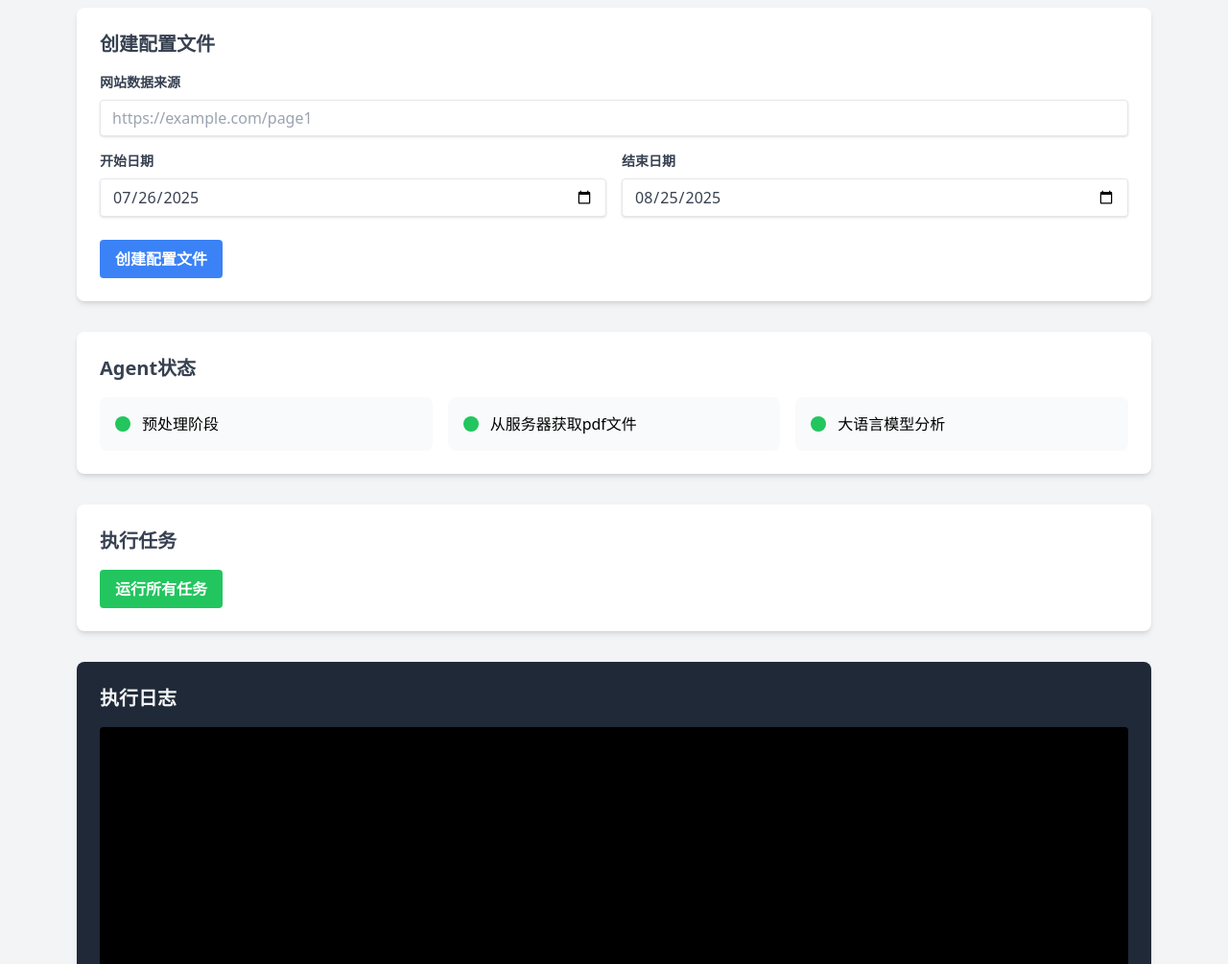
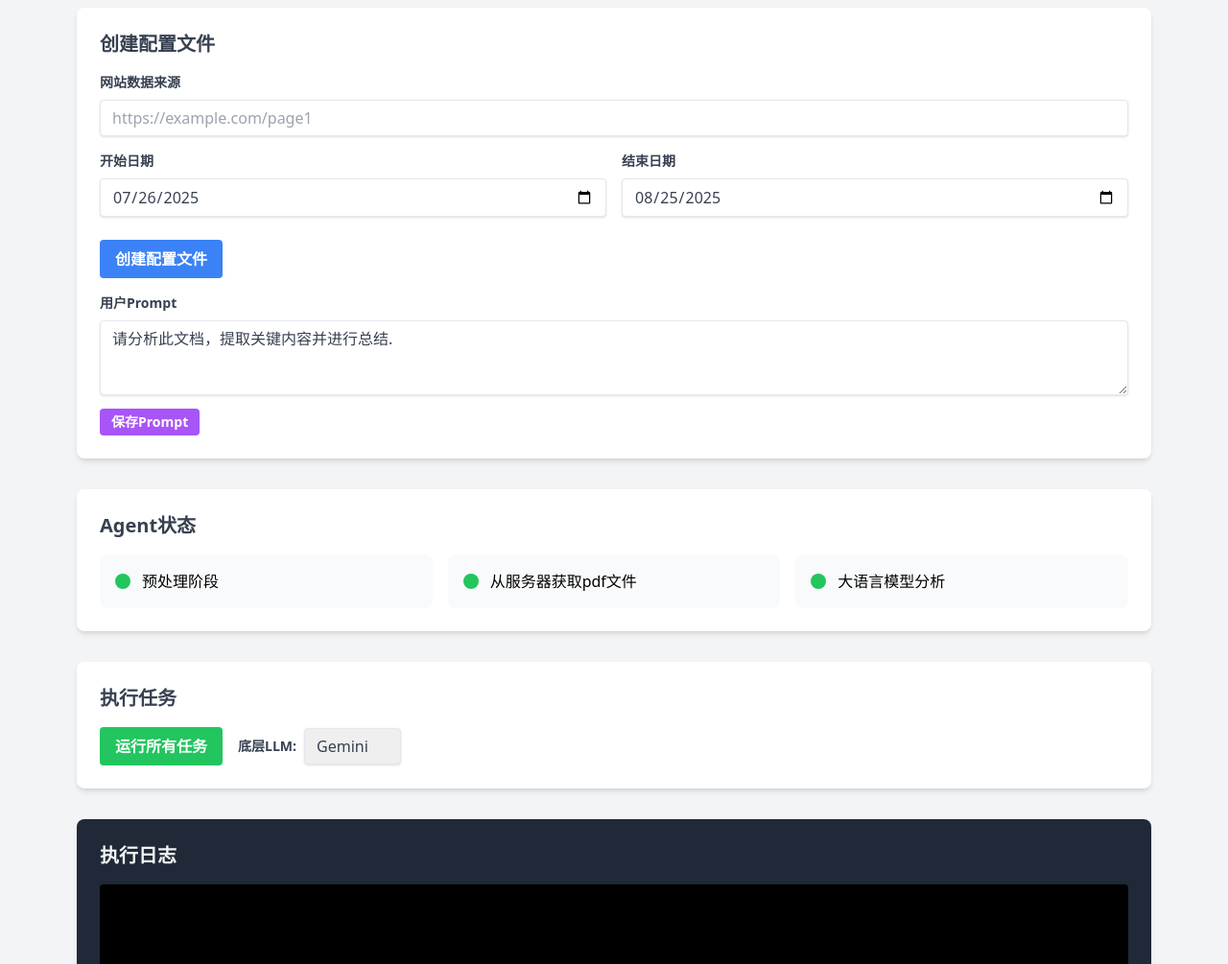
Before and after one commit to lin-zhao-lele/stagehand-example, a website: page public/index.html in a window 1280 px wide. Shown: the part 92-1097 px from the top of the page at 96% size. Drawn offline with nearby package versions, Linux system fonts and the light colour scheme.

Commit message:
version 0.2.3  UI change

```diff
--- a/config.json
+++ b/config.json
@@ -9,5 +9,6 @@
     "hrefs": [
         "https://www.cninfo.com.cn/new/disclosure/detail?plate=szse&orgId=gssz0002031&stockCode=002031&announcementId=1222180577&announcementTime=2024-12-30 11:00",
         "https://www.cninfo.com.cn/new/disclosure/detail?plate=szse&orgId=gssz0002031&stockCode=002031&announcementId=1222180575&announcementTime=2024-12-30 11:00"
-    ]
+    ],
+    "require": "请分析此文档，提取关键内容并进行总结."
 }
--- a/public/index.html
+++ b/public/index.html
@@ -66,6 +66,27 @@
                 >
                     {{ isProcessing ? '处理中...' : '创建配置文件' }}
                 </button>
+
+                <!-- 用户Prompt输入框 -->
+                <div class="mt-4">
+                    <label class="block text-gray-700 text-sm font-bold mb-2" for="userPrompt">
+                        用户Prompt
+                    </label>
+                    <textarea
+                        id="userPrompt"
+                        v-model="newUserPrompt"
+                        class="shadow appearance-none border rounded w-full py-2 px-3 text-gray-700 leading-tight focus:outline-none focus:shadow-outline"
+                        placeholder="请分析此文档，提取关键内容并进行总结."
+                        rows="3"
+                    ></textarea>
+                    <button
+                        @click="saveUserPrompt"
+                        class="mt-2 bg-purple-500 hover:bg-purple-700 text-white font-bold py-1 px-3 rounded text-sm focus:outline-none focus:shadow-outline"
+                        :disabled="isProcessing"
+                    >
+                        保存Prompt
+                    </button>
+                </div>
             </div>
 
             <!-- Agent状态指示区域 -->
@@ -90,13 +111,31 @@
             <!-- 运行控制区域 -->
             <div class="bg-white rounded-lg shadow-md p-6 mb-8">
                 <h2 class="text-xl font-semibold mb-4 text-gray-700">执行任务</h2>
+                <div class="flex flex-col sm:flex-row sm:items-center sm:space-x-4">
                     <button
                         @click="runAllTasks"
-                    class="bg-green-500 hover:bg-green-700 text-white font-bold py-2 px-4 rounded focus:outline-none focus:shadow-outline"
+                        class="bg-green-500 hover:bg-green-700 text-white font-bold py-2 px-4 rounded focus:outline-none focus:shadow-outline mb-2 sm:mb-0"
                         :disabled="isRunning || isProcessing"
                     >
                         {{ isRunning ? '运行中...' : '运行所有任务' }}
                     </button>
+
+                    <!-- LLM选择下拉菜单 -->
+                    <div class="flex items-center">
+                        <label class="block text-gray-700 text-sm font-bold mr-2" for="llmProvider">
+                            底层LLM:
+                        </label>
+                        <select
+                            id="llmProvider"
+                            v-model="selectedLLM"
+                            class="shadow appearance-none border rounded py-2 px-3 text-gray-700 leading-tight focus:outline-none focus:shadow-outline"
+                            :disabled="isRunning || isProcessing"
+                        >
+                            <option value="gemini">Gemini</option>
+                            <option value="deepseek">DeepSeek</option>
+                        </select>
+                    </div>
+                </div>
                 <p v-if="runCompleted" class="mt-4 text-green-600 font-medium">所有任务已成功完成！</p>
             </div>
 
@@ -121,6 +160,8 @@
                 const newTargetUrl = ref('');
                 const newStartDate = ref('');
                 const newEndDate = ref('');
+                const newUserPrompt = ref('请分析此文档，提取关键内容并进行总结.');
+                const selectedLLM = ref('gemini');
                 const isProcessing = ref(false);
                 const isRunning = ref(false);
                 const runCompleted = ref(false);
@@ -153,6 +194,51 @@
                     });
                 };
 
+                // 保存用户Prompt到config.json
+                const saveUserPrompt = async () => {
+                    if (!newUserPrompt.value.trim()) {
+                        addLog('错误: Prompt不能为空', 'console');
+                        return;
+                    }
+
+                    isProcessing.value = true;
+                    addLog('正在保存用户Prompt...', 'console');
+
+                    try {
+                        // 读取现有的配置文件
+                        const configContent = await fetch('/api/config-content');
+                        if (!configContent.ok) {
+                            const errorResult = await configContent.json();
+                            throw new Error(errorResult.error || 'Failed to fetch config content');
+                        }
+                        const configData = await configContent.json();
+
+                        // 更新require字段
+                        configData.require = newUserPrompt.value.trim();
+
+                        // 写入更新后的配置文件
+                        const response = await fetch('/api/update-config', {
+                            method: 'POST',
+                            headers: {
+                                'Content-Type': 'application/json'
+                            },
+                            body: JSON.stringify({ require: newUserPrompt.value.trim() })
+                        });
+
+                        if (!response.ok) {
+                            const result = await response.json();
+                            throw new Error(result.error || 'Failed to update config');
+                        }
+
+                        const result = await response.json();
+                        addLog('用户Prompt保存成功', 'console');
+                    } catch (error) {
+                        addLog(`保存用户Prompt失败: ${error.message}`, 'console');
+                    } finally {
+                        isProcessing.value = false;
+                    }
+                };
+
                 // 设置Agent状态
                 const setAgentStatus = (agent, status) => {
                     agentStatus[agent] = status === 'running' ? 'bg-red-500' : 'bg-green-500';
@@ -177,7 +263,8 @@
                             body: JSON.stringify({
                                 targetUrl: newTargetUrl.value,
                                 startDate: newStartDate.value,
-                                endDate: newEndDate.value
+                                endDate: newEndDate.value,
+                                require: newUserPrompt.value
                             })
                         });
 
@@ -188,6 +275,7 @@
                             newTargetUrl.value = '';
                             newStartDate.value = '';
                             newEndDate.value = '';
+                            newUserPrompt.value = '请分析此文档，提取关键内容并进行总结.';
                         } else {
                             addLog(`创建配置文件失败: ${result.error}`, 'console');
                         }
@@ -289,6 +377,8 @@
                     newTargetUrl,
                     newStartDate,
                     newEndDate,
+                    newUserPrompt,
+                    selectedLLM,
                     isProcessing,
                     isRunning,
                     runCompleted,
@@ -297,6 +387,7 @@
                     agentStatus,
                     createConfigFiles,
                     runAllTasks,
+                    saveUserPrompt,
                     addLog,
                     setAgentStatus
                 };
```
Also changed, not shown: server.js (+44 -1 lines). Lines whose indentation alone changed are shown as unchanged.
